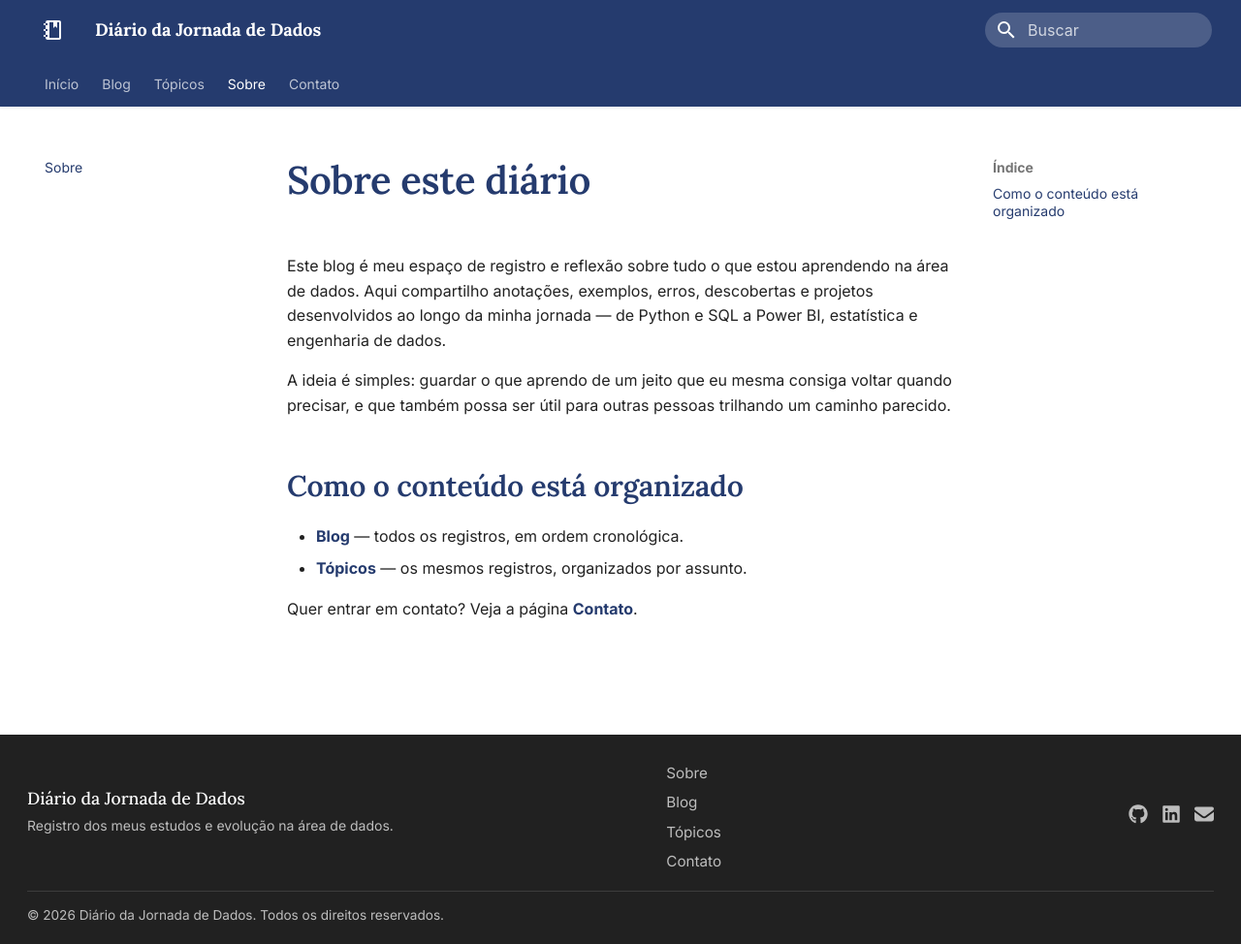
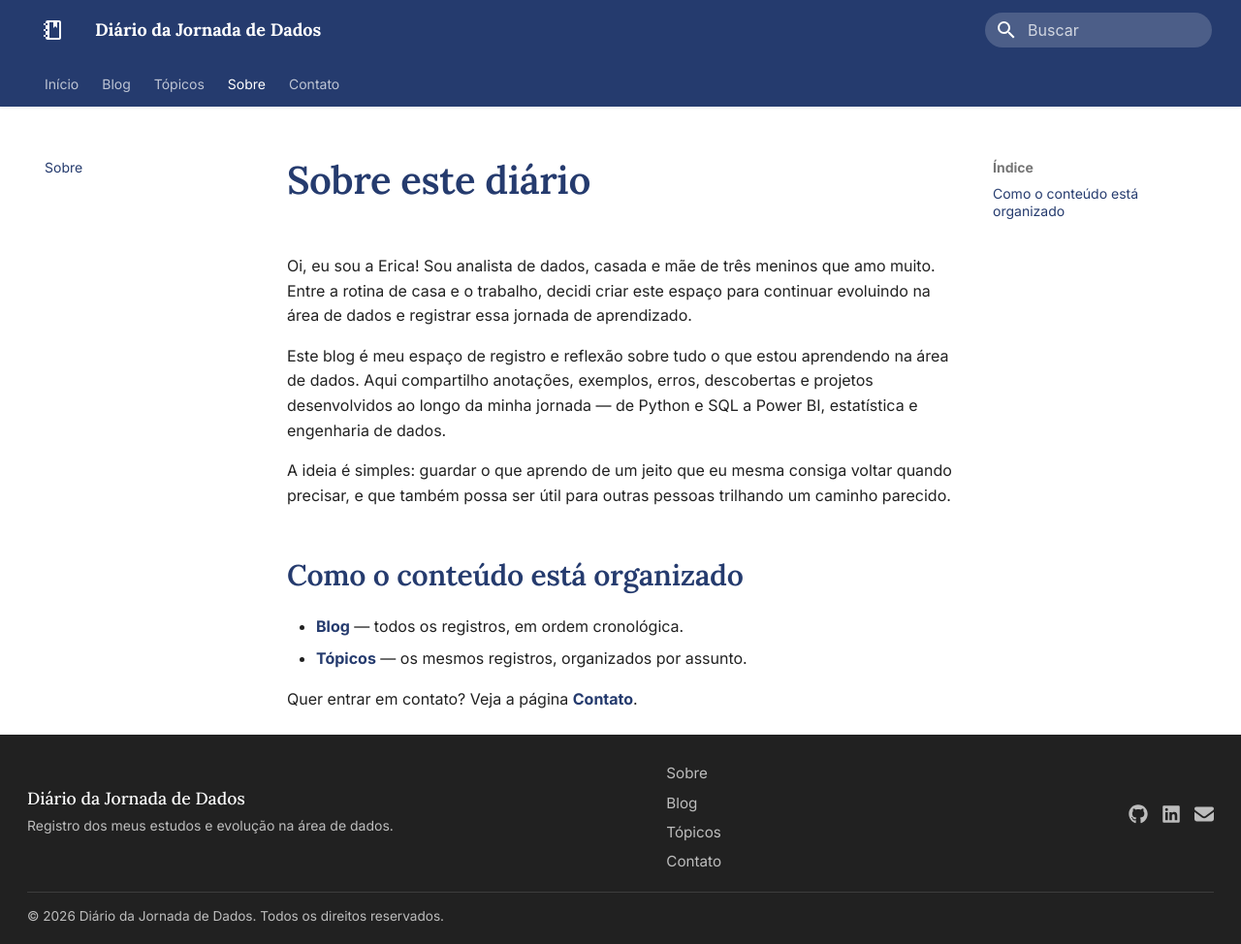
Before and after one commit to erica-luuz/diario-jornada-dados, an MkDocs documentation site: the page built from docs/sobre.md, in a window 1280 px wide and 974 px high. Shown: the whole window at 97% size. Built offline with MkDocs 1.6.1 and Material for MkDocs 9.7.7, drawn with Linux system fonts in a browser that asks for light colours.

Commit message:
Adiciona apresentacao pessoal na pagina Sobre
Inclui uma breve apresentacao da autora: analista de dados, casada
e mae de tres meninos, contextualizando a motivacao por tras do
diario.

Co-Authored-By: Claude Sonnet 5 <noreply@anthropic.com>

```diff
--- a/docs/sobre.md
+++ b/docs/sobre.md
@@ -1,4 +1,6 @@
 # Sobre este diário
+
+Oi, eu sou a Erica! Sou analista de dados, casada e mãe de três meninos que amo muito. Entre a rotina de casa e o trabalho, decidi criar este espaço para continuar evoluindo na área de dados e registrar essa jornada de aprendizado.
 
 Este blog é meu espaço de registro e reflexão sobre tudo o que estou aprendendo na área de dados. Aqui compartilho anotações, exemplos, erros, descobertas e projetos desenvolvidos ao longo da minha jornada — de Python e SQL a Power BI, estatística e engenharia de dados.
 
```
